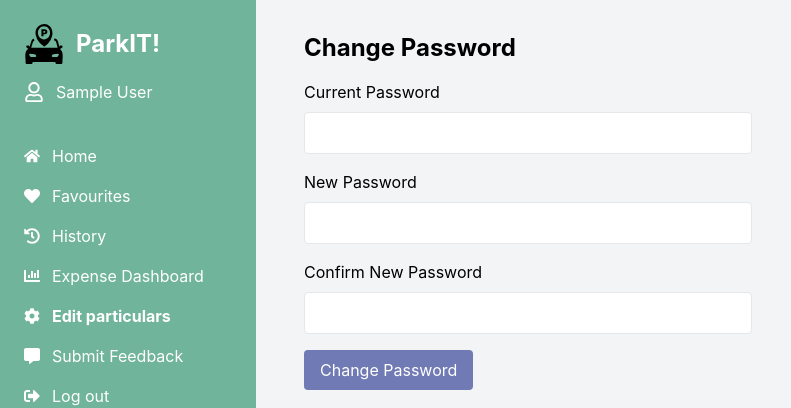
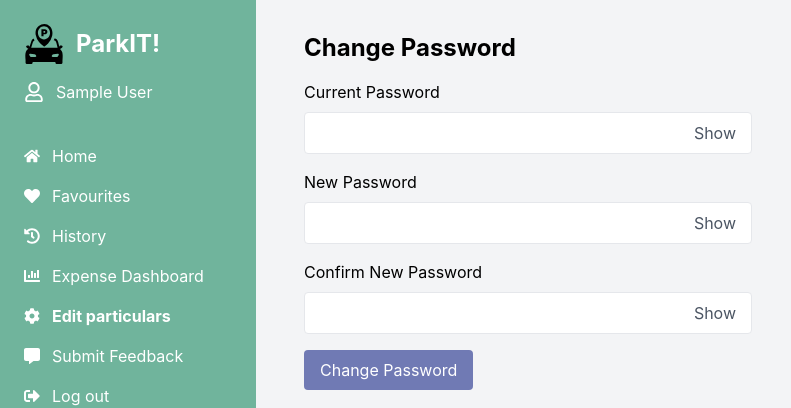
Before and after one commit to reswaraa/ParkIT, a React (Create React App) app in the folder frontend/: page /edit-particulars in a window 1280 px wide. Shown: the top 408 px of the page, without its empty margins (0-791 px from the left). Built offline with nearby package versions, Linux system fonts and the light colour scheme; no server answers; sample sign-in values are in the browser's storage; what proj4 would draw is missing.

Commit message:
fix: update login and changing password validation

```diff
--- a/frontend/public/index.html
+++ b/frontend/public/index.html
@@ -2,7 +2,11 @@
 <html lang="en">
   <head>
     <meta charset="utf-8" />
-    <link rel="icon" href="%PUBLIC_URL%/static/images/parking-icon.svg" />
+    <link
+      rel="icon"
+      type="image/svg+xml"
+      href="%PUBLIC_URL%/static/images/parking-icon.svg"
+    />
     <meta name="viewport" content="width=device-width, initial-scale=1" />
     <meta name="theme-color" content="#000000" />
     <meta
--- a/frontend/src/pages/EditParticulars.js
+++ b/frontend/src/pages/EditParticulars.js
@@ -1,6 +1,8 @@
 import React, { useState, useContext } from 'react';
 import axios from 'axios';
 import { UserContext } from '../context/UserContext';
+import { ToastContainer, toast } from 'react-toastify';
+import 'react-toastify/dist/ReactToastify.css';
 
 const baseurl = process.env.REACT_APP_API_URL;
 
@@ -11,12 +13,30 @@ const EditParticulars = () => {
   const [message, setMessage] = useState('');
   const { user, setUser } = useContext(UserContext);
 
+  // Show/hide password states
+  const [showCurrentPassword, setShowCurrentPassword] = useState(false);
+  const [showNewPassword, setShowNewPassword] = useState(false);
+  const [showConfirmPassword, setShowConfirmPassword] = useState(false);
+
+  const validatePassword = (password) => {
+    const passwordRegex =
+      /^(?=.*[a-z])(?=.*[A-Z])(?=.*\d)(?=.*[@$!%*?&])[A-Za-z\d@$!%*?&]{8,}$/;
+    return passwordRegex.test(password);
+  };
+
   const handleSubmit = async (e) => {
     e.preventDefault();
     setMessage('');
 
     if (newPassword !== confirmPassword) {
-      setMessage('New passwords do not match');
+      toast.error('New passwords do not match');
+      return;
+    }
+
+    if (!validatePassword(newPassword)) {
+      toast.error(
+        'Password must be at least 8 characters, include uppercase and lowercase letters, a number, and a symbol.'
+      );
       return;
     }
 
@@ -29,62 +49,92 @@ const EditParticulars = () => {
         }
       );
 
+      toast.success(response.data.message);
       setMessage(response.data.message);
       setCurrentPassword('');
       setNewPassword('');
       setConfirmPassword('');
     } catch (error) {
       console.error('Full error response:', error.response);
+      toast.error(error.response?.data?.message || 'An error occurred');
       setMessage(error.response?.data?.message || 'An error occurred');
     }
   };
 
   return (
     <div className="container mx-auto px-4">
+      <ToastContainer />
       <h1 className="text-2xl font-bold mb-4">Change Password</h1>
       <form onSubmit={handleSubmit} className="max-w-md">
         <div className="mb-4">
           <label htmlFor="currentPassword" className="block mb-2">
             Current Password
           </label>
+          <div className="relative">
             <input
-            type="password"
+              type={showCurrentPassword ? 'text' : 'password'}
               id="currentPassword"
               value={currentPassword}
               onChange={(e) => setCurrentPassword(e.target.value)}
               className="w-full px-3 py-2 border rounded"
               required
             />
+            <button
+              type="button"
+              onClick={() => setShowCurrentPassword(!showCurrentPassword)}
+              className="absolute inset-y-0 right-2 px-2 text-gray-600 hover:text-gray-800 focus:outline-none"
+            >
+              {showCurrentPassword ? 'Hide' : 'Show'}
+            </button>
+          </div>
         </div>
         <div className="mb-4">
           <label htmlFor="newPassword" className="block mb-2">
             New Password
           </label>
+          <div className="relative">
             <input
-            type="password"
+              type={showNewPassword ? 'text' : 'password'}
               id="newPassword"
               value={newPassword}
               onChange={(e) => setNewPassword(e.target.value)}
               className="w-full px-3 py-2 border rounded"
               required
             />
+            <button
+              type="button"
+              onClick={() => setShowNewPassword(!showNewPassword)}
+              className="absolute inset-y-0 right-2 px-2 text-gray-600 hover:text-gray-800 focus:outline-none"
+            >
+              {showNewPassword ? 'Hide' : 'Show'}
+            </button>
+          </div>
         </div>
         <div className="mb-4">
           <label htmlFor="confirmPassword" className="block mb-2">
             Confirm New Password
           </label>
+          <div className="relative">
             <input
-            type="password"
+              type={showConfirmPassword ? 'text' : 'password'}
               id="confirmPassword"
               value={confirmPassword}
               onChange={(e) => setConfirmPassword(e.target.value)}
               className="w-full px-3 py-2 border rounded"
               required
             />
+            <button
+              type="button"
+              onClick={() => setShowConfirmPassword(!showConfirmPassword)}
+              className="absolute inset-y-0 right-2 px-2 text-gray-600 hover:text-gray-800 focus:outline-none"
+            >
+              {showConfirmPassword ? 'Hide' : 'Show'}
+            </button>
+          </div>
         </div>
         <button
           type="submit"
-          className="bg-[#707ab4] text-white py-2 px-4 rounded hover:opcaity-70"
+          className="bg-[#707ab4] text-white py-2 px-4 rounded hover:opacity-70"
         >
           Change Password
         </button>
--- a/frontend/src/pages/Login.js
+++ b/frontend/src/pages/Login.js
@@ -9,6 +9,7 @@ const Login = () => {
   const [email, setEmail] = useState('');
   const [password, setPassword] = useState('');
   const [error, setError] = useState('');
+  const [showPassword, setShowPassword] = useState(false);
   const navigate = useNavigate();
   const { setUser } = useContext(UserContext);
 
@@ -50,14 +51,23 @@ const Login = () => {
           <label htmlFor="password" className="block mb-2">
             Password
           </label>
+          <div className="relative">
             <input
-            type="password"
+              type={showPassword ? 'text' : 'password'}
               id="password"
               value={password}
               onChange={(e) => setPassword(e.target.value)}
               className="w-full px-3 py-2 border rounded"
               required
             />
+            <button
+              type="button"
+              onClick={() => setShowPassword(!showPassword)}
+              className="absolute inset-y-0 right-2 px-2 text-gray-600 hover:text-gray-800 focus:outline-none"
+            >
+              {showPassword ? 'Hide' : 'Show'}
+            </button>
+          </div>
         </div>
         <button
           type="submit"
```
Also changed, not shown: 1 other file (tests, documents, lock files or other folders). Lines whose indentation alone changed are shown as unchanged.
